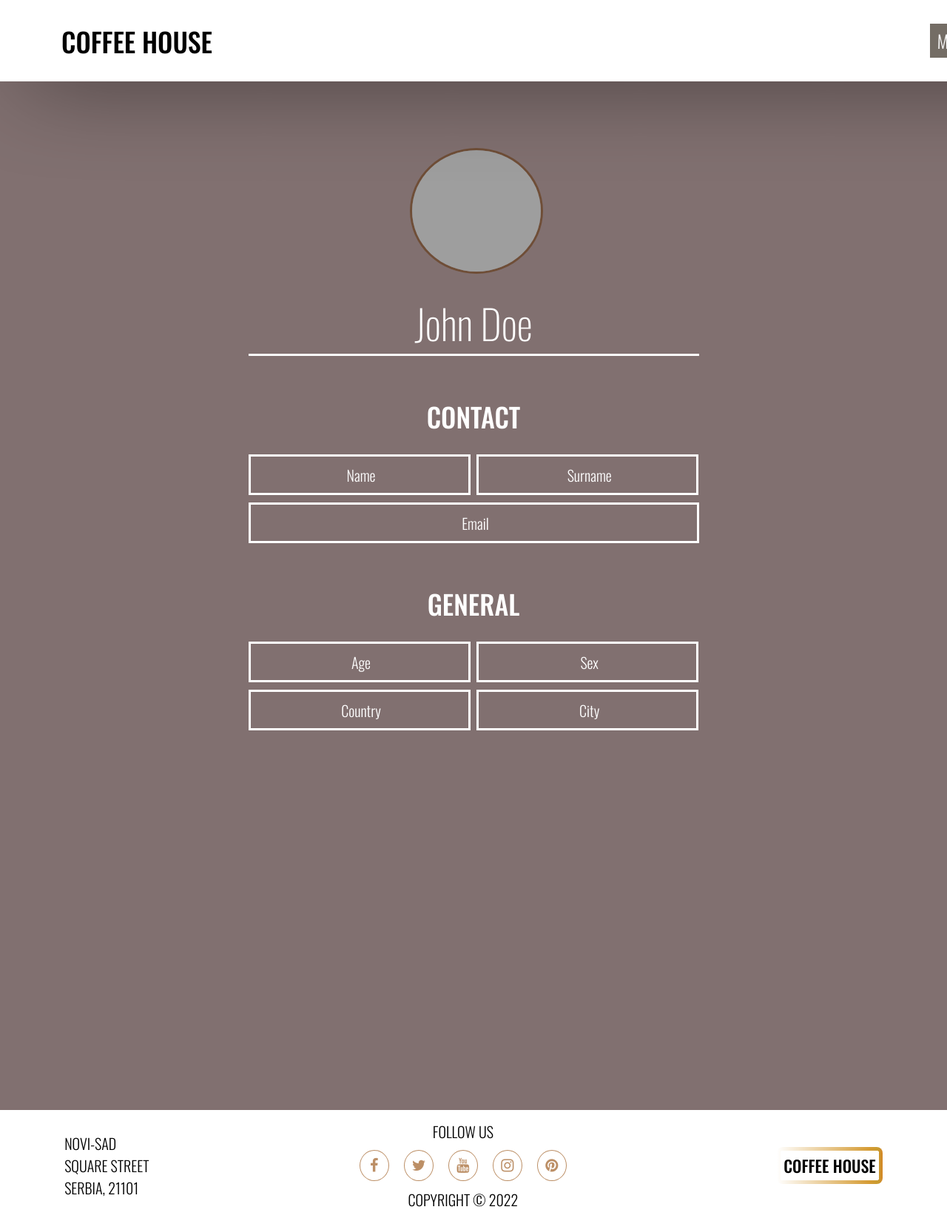
After one commit to MidnightRoam/coffee_house_project_django, a Django app: page /profile/ in a window 1280 px wide. The commit adds this page. Shown: the whole page at 74% size. Run offline with Django 3.2, Linux system fonts and the light colour scheme; some libraries are stand-ins or nearby versions; grey boxes are pictures that could not be loaded.

Commit message:
Developed and stylized a new profile layout

```diff
--- a/coffee_house/coffee_blog/urls.py
+++ b/coffee_house/coffee_blog/urls.py
@@ -1,11 +1,12 @@
 
 from django.urls import path, include
 from django.conf.urls.static import static
-from coffee_blog.views import IndexView, OrderView, BlogDetailView
+from .views import IndexView, OrderView, BlogDetailView, ProfileView
 
 
 urlpatterns = [
     path('', IndexView.as_view(), name='index-view'),
     path('order/', OrderView.as_view(), name='order'),
-    path('<slug:blog_slug>/', BlogDetailView.as_view(), name="blog-detail")
+    path('profile/', ProfileView.as_view(), name="profile-view"),
+    path('<slug:blog_slug>/', BlogDetailView.as_view(), name="blog-detail"),
 ]
--- a/coffee_house/coffee_blog/views.py
+++ b/coffee_house/coffee_blog/views.py
@@ -36,3 +36,10 @@ class BlogDetailView(DetailView):
         context = super().get_context_data(**kwargs)
         context['title'] = "Blog Page"
         return context
+
+
+class ProfileView(ListView):
+    template_name = 'profile.html'
+
+    def get_queryset(self):
+        pass
--- a/coffee_house/static/css/style.css
+++ b/coffee_house/static/css/style.css
@@ -730,12 +730,13 @@ iframe {
     width: 25%;
 }
 
+/* Style all font awesome icons */
 .social-media__icons {
     display: flex;
     justify-content: center;
     text-align: center;
 }
-/* Style all font awesome icons */
+
 .fa {
   padding: 10px;
   margin: 10px;
@@ -810,6 +811,68 @@ iframe {
     border-color: #C13584;
 }
 
-.menu__home a.selected {
-    color: red;
+/* Profile stylization */
+
+.profile__fullname {
+    color: #fff;
+    text-align: center;
+    margin-top: 35px;
+    font-style: normal;
+    font-weight: 200;
+    font-size: 55px;
+    line-height: 53px;
+    border-bottom: 3px solid #fff;
+    padding-bottom: 15px;
 }
+
+.profile__title {
+    color: #fff;
+    text-align: center;
+    margin-top: 55px;
+    font-style: normal;
+    font-weight: 500;
+    font-size: 36px;
+    line-height: 53px;
+    text-transform: uppercase;
+}
+
+.profile-container {
+    height: 1500px;
+    background: #817070;
+    display: flex;
+    justify-content: center;
+}
+
+.profile__avatar {
+    margin-top: 200px;
+    margin-left: 218px;
+    width: 180px;
+    height: 170px;
+    border: 3px solid #6F4E37;
+    border-radius: 50%;
+}
+
+#profile__surname {
+    margin-left: 5px;
+}
+
+#email__input {
+    width: 609px;
+    margin-top: 10px;
+}
+
+#profile__name, #profile__surname {
+    margin-top: 25px;
+}
+
+#city__input, #country__input {
+    margin-top: 10px;
+}
+
+#sex__input, #city__input {
+    margin-left: 5px;
+}
+
+#born__input, #sex__input {
+    margin-top: 25px;
+}
--- a/coffee_house/templates/include/header.html
+++ b/coffee_house/templates/include/header.html
@@ -6,7 +6,7 @@
             <li class="menu__li"><a href="{% url 'index-view' %}" class="link">Home</a></li>
             <li class="menu__li"><a href="#story" class="link">Story</a></li>
             <li class="menu__li"><a href="#blog" class="link">Blog</a></li>
-            <li class="menu__li"><a href="#subscribe" class="link">Subscribe</a></li>
+            <li class="menu__li"><a href="{% url 'profile-view' %}" class="link">Profile</a></li>
         </ul>
     </div>
 </div>
--- a/coffee_house/templates/order.html
+++ b/coffee_house/templates/order.html
@@ -4,8 +4,7 @@
 {% block title %}<title>Order page</title>{% endblock %}
 
 {% block custom_header %}
-  <header class="navbar__order">
-    </header>
+  <header class="navbar__order"></header>
 {% endblock %}
 
 {% block content %}
--- /dev/null
+++ b/coffee_house/templates/profile.html
@@ -0,0 +1,32 @@
+{% extends 'base.html' %}
+{% load static %}
+
+{% block title %}<title>Profile</title>{% endblock %}
+
+{% block content %}
+    <div class="profile-container">
+        <div class="profile__page">
+            <img src="https://cdn1.iconfinder.com/data/icons/user-pictures/100/unknown-512.png" alt="Avatar" class="profile__avatar">
+            <p class="profile__fullname">John Doe</p>
+            <p class="profile__title">Contact</p>
+            <div class="full__name">
+                <span><input id="profile__name" type="text" placeholder="Name"></span>
+                <span><input id="profile__surname" type="text" placeholder="Surname"></span>
+            </div>
+            <div class="profile__contact">
+                <div class="email__input">
+                    <span><input id="email__input" type="text" placeholder="Email"></span>
+                </div>
+                <p class="profile__title" id="general__title">General</p>
+                <div class="born__information">
+                    <span><input id="born__input" type="text" placeholder="Age"></span>
+                    <span><input id="sex__input" type="text" placeholder="Sex"></span>
+                </div>
+                <div class="location__information">
+                    <span><input id="country__input" type="text" placeholder="Country"></span>
+                    <span><input id="city__input" type="text" placeholder="City"></span>
+                </div>
+            </div>
+        </div>
+    </div>
+{% endblock %}
```
Also changed, not shown: coffee_house/templates/index.html (+1 -12 lines), coffee_house/templates/registration.html (added, +7 -0 lines).
